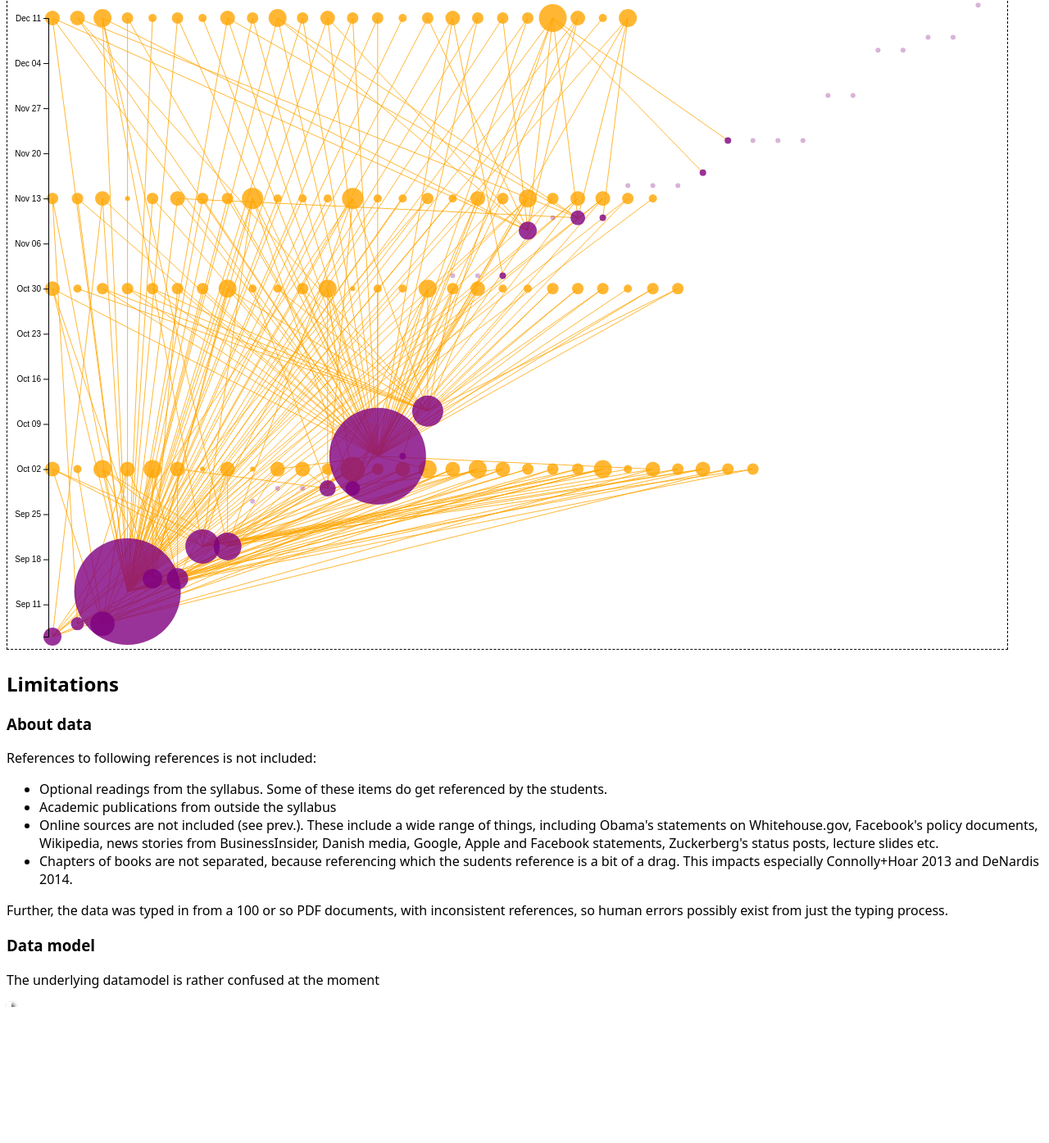
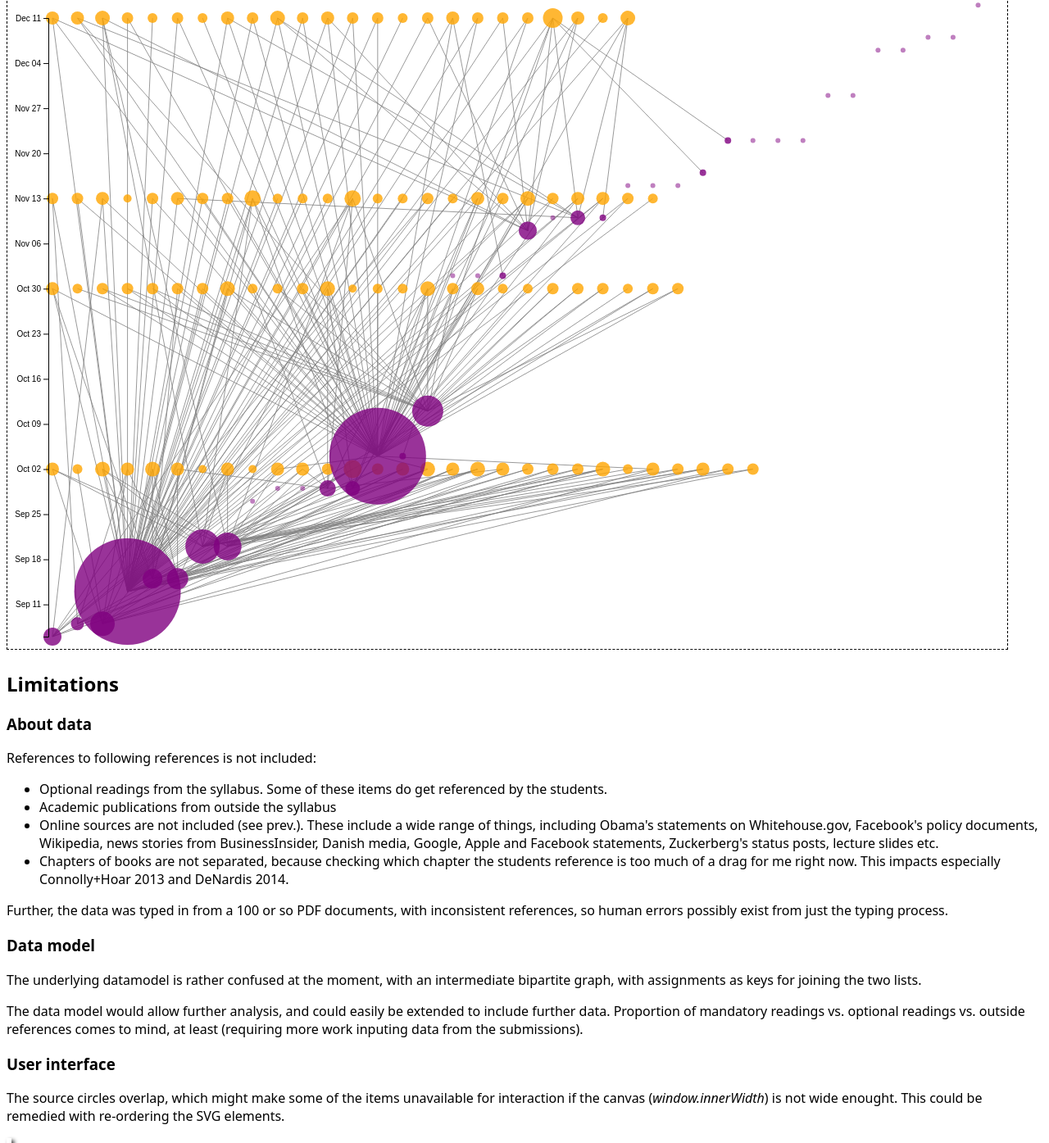
Before and after one commit to xmacex/courseBibliographyTimeline, a plain HTML site: page courseBibliographyTimeline.html in a window 1280 px wide. Shown: the part 95-1490 px from the top of the page at 82% size. Before the commit the page ends 1324 px from the top, so only its background shows below. Drawn offline with nearby package versions, Linux system fonts and the light colour scheme.

Commit message:
Renamed the project files

```diff
--- a/bibliographyTimeline.html
+++ b/courseBibliographyTimeline.html
@@ -9,7 +9,7 @@
     <div id="content">
       <h1>Reference network of a Autumn 2016 course</h1>
       <div id="graph" />
-      <script src="bibliographyTimeline.js"></script>
+      <script src="courseBibliographyTimeline.js"></script>
       <h2>Limitations</h2>
       <h3>About data</h3>
       <p>References to following references is not included:
@@ -17,7 +17,7 @@
 	  <li>Optional readings from the syllabus. Some of these items do get referenced by the students.</li>
 	  <li>Academic publications from outside the syllabus</li>
 	  <li>Online sources are not included (see prev.). These include a wide range of things, including Obama's statements on Whitehouse.gov, Facebook's policy documents, Wikipedia, news stories from BusinessInsider, Danish media, Google, Apple and Facebook statements, Zuckerberg's status posts, lecture slides etc.</li>
-	  <li>Chapters of books are not separated, because referencing which the sudents reference is a bit of a drag. This impacts especially Connolly+Hoar 2013 and DeNardis 2014.</li>
+	  <li>Chapters of books are not separated, because checking which chapter the students reference is too much of a drag for me right now. This impacts especially Connolly+Hoar 2013 and DeNardis 2014.</li>
 	</ul>
       </p>
       <p>Further, the data was typed in from a 100 or so PDF
@@ -25,7 +25,21 @@
 	possibly exist from just the typing process.
       </p>
       <h3>Data model</h3>
-      <p>The underlying datamodel is rather confused at the moment</p>
+      <p>The underlying datamodel is rather confused at the moment,
+	with an intermediate bipartite graph, with assignments as keys
+	for joining the two lists.</p>
+      <p>The data model would allow further analysis, and could easily
+	be extended to include further data. Proportion of mandatory
+	readings vs. optional readings vs. outside references comes to
+	mind, at least (requiring more work inputing data from the
+	submissions).
+      </p>
+      <h3>User interface</h3>
+      <p>The source circles overlap, which might make some of the
+	items unavailable for interaction if the canvas
+	(<em>window.innerWidth</em>) is not wide enought. This could be
+	remedied with re-ordering the SVG elements.
+      </p>
     </div>
   </body>
 </html>
--- a/bibliographyTimeline.js
+++ b/courseBibliographyTimeline.js
@@ -124,7 +124,7 @@ d3.json(dataUrl,
 		.attr("class", "submission")
 		.attr("cx", function(d, i) {return x(i % assignmentSetSize(d, data))})
 		.attr("cy", function(d) {return dateScale(parseDate(data.assignments.find(function(l) {return l.id == d.assignment}).deadline))})
-		.attr("r", function(d) {return 3 + (d.references.length * 2)})
+		.attr("r", function(d) {return 5 + d.references.length})
 		.on("mouseover", function(d) {
 		    d3.select(this).classed("highlight", true)
 		    d3.selectAll("line.reference").filter(r => r.source == d).classed("highlight", true)
--- a/stylesheet.css
+++ b/stylesheet.css
@@ -12,7 +12,7 @@ svg#graph {
 
 .source {
     fill: purple;
-    opacity: 0.3;
+    opacity: 0.5;
 }
 
 .source.cited {
@@ -25,14 +25,13 @@ svg#graph {
 }
 
 .reference {
-    stroke: orange;
-    z-index: 10;
+    stroke: grey;
     opacity: 0.8;
 }
 
 .highlight {
     stroke: black;
-    stroke-width: 5;
+    stroke-width: 2;
     opacity: 1;
 }
 
```
Also changed, not shown: index.html (+1 -1 lines).
